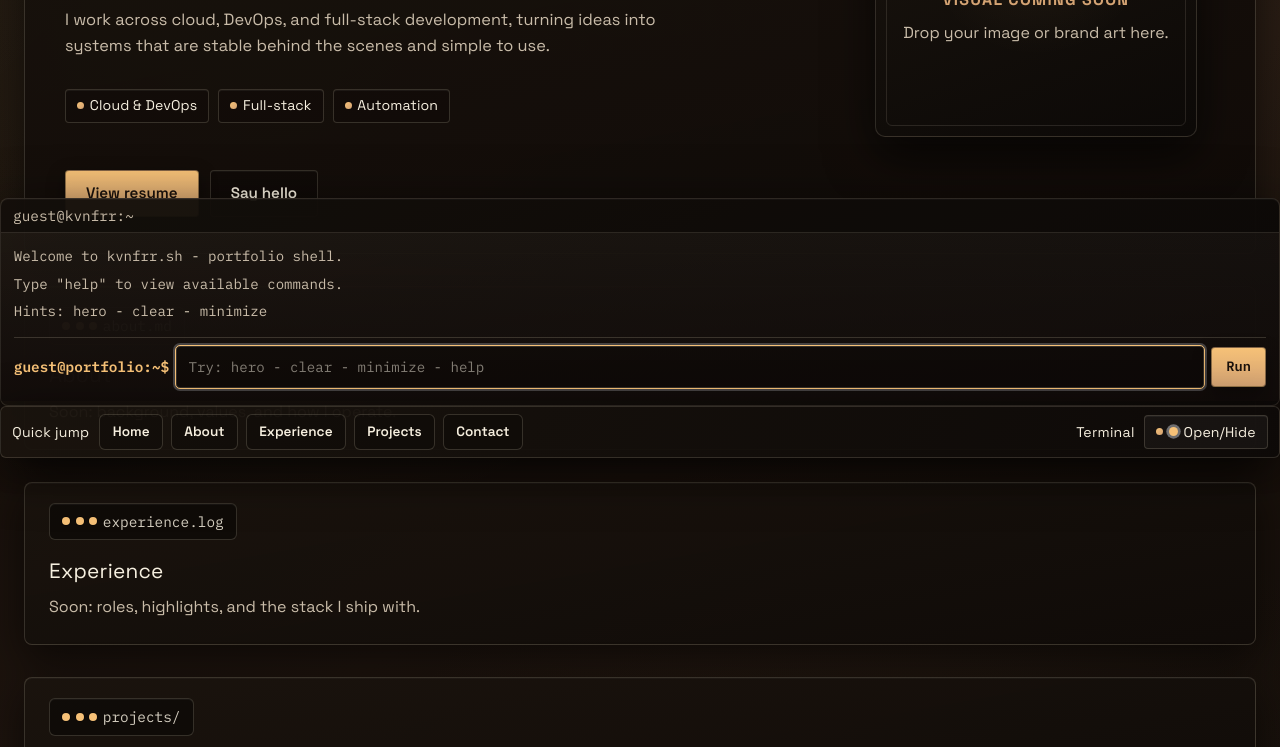
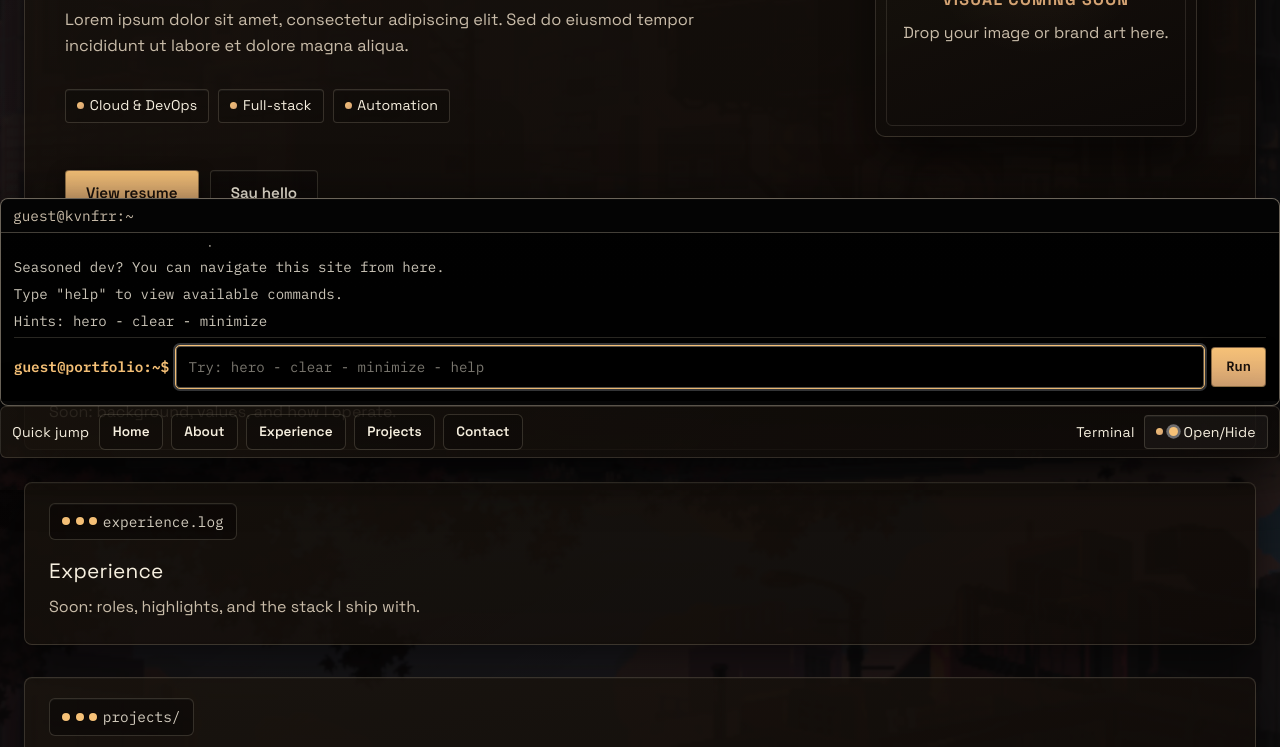
Before and after one commit to kvnfrr/kvnfrr.github.io, an Astro site: page / in a window 1280 px wide. Shown: the part 310-1057 px from the top of the page. Built offline with nearby package versions, Linux system fonts and the light colour scheme; Astro itself is replaced by a stand-in of ours.

Commit message:
cool background, updated terminal colors

```diff
--- a/src/components/sections/Hero.astro
+++ b/src/components/sections/Hero.astro
@@ -27,8 +27,8 @@ in your corporate machine"
 
       <div class="hero__body" data-deferred>
         <p class="lede">
-          I work across cloud, DevOps, and full-stack development, turning ideas into systems that are
-          stable behind the scenes and simple to use.
+          Lorem ipsum dolor sit amet, consectetur adipiscing elit. Sed do eiusmod tempor incididunt ut
+          labore et dolore magna aliqua.
         </p>
         <div class="pill-row">
           <span class="pill">Cloud & DevOps</span>
--- a/src/components/terminal/Terminal.astro
+++ b/src/components/terminal/Terminal.astro
@@ -71,6 +71,7 @@ const navButtons = shell?.querySelectorAll("[data-nav]") ?? [];
 
 const defaultLines = [
   "Welcome to kvnfrr.sh - portfolio shell.",
+  "Seasoned dev? You can navigate this site from here.",
   'Type "help" to view available commands.',
   "Hints: hero - clear - minimize"
 ];
--- a/src/styles/components.css
+++ b/src/styles/components.css
@@ -86,7 +86,7 @@
 
 .hero {
   padding: 2.25rem 2.5rem;
-  background: linear-gradient(170deg, rgba(26, 20, 14, 0.96), rgba(16, 11, 8, 0.98));
+  background: linear-gradient(170deg, rgba(26, 20, 14, 0.82), rgba(16, 11, 8, 0.86));
   border: 1px solid var(--border);
   border-radius: 8px;
   box-shadow: 0 14px 40px rgba(0, 0, 0, 0.55), inset 0 1px 0 rgba(255, 255, 255, 0.03);
@@ -199,7 +199,7 @@
 .hero__visual-card {
   width: min(90%, 520px);
   aspect-ratio: 4 / 3;
-  background: linear-gradient(160deg, rgba(26, 20, 14, 0.95), rgba(12, 9, 7, 0.98));
+  background: linear-gradient(160deg, rgba(26, 20, 14, 0.82), rgba(12, 9, 7, 0.86));
   border: 1px solid rgba(255, 238, 210, 0.14);
   border-radius: 10px;
   box-shadow: 0 18px 48px rgba(0, 0, 0, 0.6), inset 0 1px 0 rgba(255, 255, 255, 0.04);
@@ -247,7 +247,7 @@
 
 .section-block {
   margin-top: 2rem;
-  background: linear-gradient(170deg, rgba(26, 20, 14, 0.96), rgba(16, 11, 8, 0.98));
+  background: linear-gradient(170deg, rgba(26, 20, 14, 0.8), rgba(16, 11, 8, 0.84));
   border: 1px solid var(--border);
   border-radius: 8px;
   box-shadow: 0 14px 40px rgba(0, 0, 0, 0.55), inset 0 1px 0 rgba(255, 255, 255, 0.03);
@@ -330,10 +330,10 @@
   width: 100%;
   height: var(--terminal-height);
   bottom: var(--dock-height);
-  background: linear-gradient(160deg, rgba(26, 20, 14, 0.95), rgba(14, 10, 8, 0.97));
-  border: 1px solid rgba(255, 238, 210, 0.12);
+  background: #080808;
+  border: 1px solid rgba(255, 238, 210, 0.4);
   border-radius: 8px;
-  box-shadow: 0 18px 60px rgba(0, 0, 0, 0.65), inset 0 1px 0 rgba(255, 255, 255, 0.04);
+  box-shadow: 0 18px 60px rgba(0, 0, 0, 0.8), inset 0 1px 0 rgba(255, 255, 255, 0.04);
   overflow: hidden;
   transition: opacity 0.3s ease, transform 0.35s ease, backdrop-filter 0.3s ease;
   pointer-events: auto;
@@ -350,8 +350,8 @@
   align-items: center;
   gap: 0.5rem;
   padding: 0.3rem 0.75rem;
-  background: rgba(0, 0, 0, 0.25);
-  border-bottom: 1px solid rgba(255, 238, 210, 0.12);
+  background: rgba(0, 0, 0, 0.55);
+  border-bottom: 1px solid rgba(255, 238, 210, 0.25);
 }
 
 .terminal-title {
@@ -367,7 +367,7 @@
   height: calc(var(--terminal-height) - 40px);
   padding: 0.8rem;
   font-family: "IBM Plex Mono", "SFMono-Regular", Menlo, monospace;
-  background: linear-gradient(180deg, rgba(255, 255, 255, 0.02), rgba(18, 12, 10, 0.85));
+  background: linear-gradient(180deg, rgba(0, 0, 0, 0.85), rgba(0, 0, 0, 0.92));
 }
 
 .terminal-log {
@@ -394,12 +394,12 @@
 
 .terminal-line {
   margin: 0 0 0.3rem 0;
-  color: var(--muted);
+  color: rgba(246, 239, 223, 0.82);
   font-size: 0.88rem;
 }
 
 .terminal-line.input {
-  color: var(--text);
+  color: var(--accent);
 }
 
 .terminal-input-row {
@@ -418,8 +418,8 @@
 }
 
 [data-terminal-input] {
-  background: rgba(0, 0, 0, 0.2);
-  border: 1px solid var(--border);
+  background: rgba(0, 0, 0, 0.4);
+  border: 1px solid rgba(255, 238, 210, 0.35);
   border-radius: 4px;
   padding: 0.55rem 0.7rem;
   color: var(--text);
@@ -443,7 +443,7 @@
   display: flex;
   align-items: center;
   justify-content: space-between;
-  background: linear-gradient(120deg, rgba(26, 20, 14, 0.94), rgba(14, 10, 8, 0.96));
+  background: linear-gradient(120deg, rgba(26, 20, 14, 0.78), rgba(14, 10, 8, 0.82));
   border: 1px solid rgba(255, 238, 210, 0.14);
   border-radius: 6px;
   padding: 0.45rem 0.7rem;
--- a/src/styles/global.css
+++ b/src/styles/global.css
@@ -11,10 +11,9 @@
 body {
   margin: 0;
   font-family: "Space Grotesk", "Inter", system-ui, sans-serif;
-  background: radial-gradient(circle at 20% 18%, rgba(246, 193, 119, 0.12), transparent 32%),
-    radial-gradient(circle at 80% 12%, rgba(212, 163, 115, 0.12), transparent 30%),
-    radial-gradient(circle at 70% 78%, rgba(120, 84, 60, 0.14), transparent 36%),
-    linear-gradient(145deg, #0f0b07, #1e140e 48%, #0d0a06);
+  background: linear-gradient(145deg, rgba(15, 11, 7, 0.86), rgba(12, 9, 6, 0.7)),
+    url("/images/background.webp") center / cover fixed;
+  background-blend-mode: multiply;
   color: var(--text);
   line-height: 1.6;
   overflow-x: hidden;
@@ -60,8 +59,8 @@ html {
   content: "";
   position: fixed;
   inset: -20%;
-  background: radial-gradient(circle at 50% 20%, rgba(255, 255, 255, 0.06), transparent 32%),
-    linear-gradient(135deg, rgba(255, 255, 255, 0.03) 0%, rgba(255, 255, 255, 0) 40%);
+  background: radial-gradient(circle at 50% 20%, rgba(0, 0, 0, 0.25), transparent 40%),
+    linear-gradient(135deg, rgba(255, 255, 255, 0.05) 0%, rgba(255, 255, 255, 0) 45%);
   pointer-events: none;
   z-index: 0;
 }
```
Also changed, not shown: public/images/background.webp (added).
